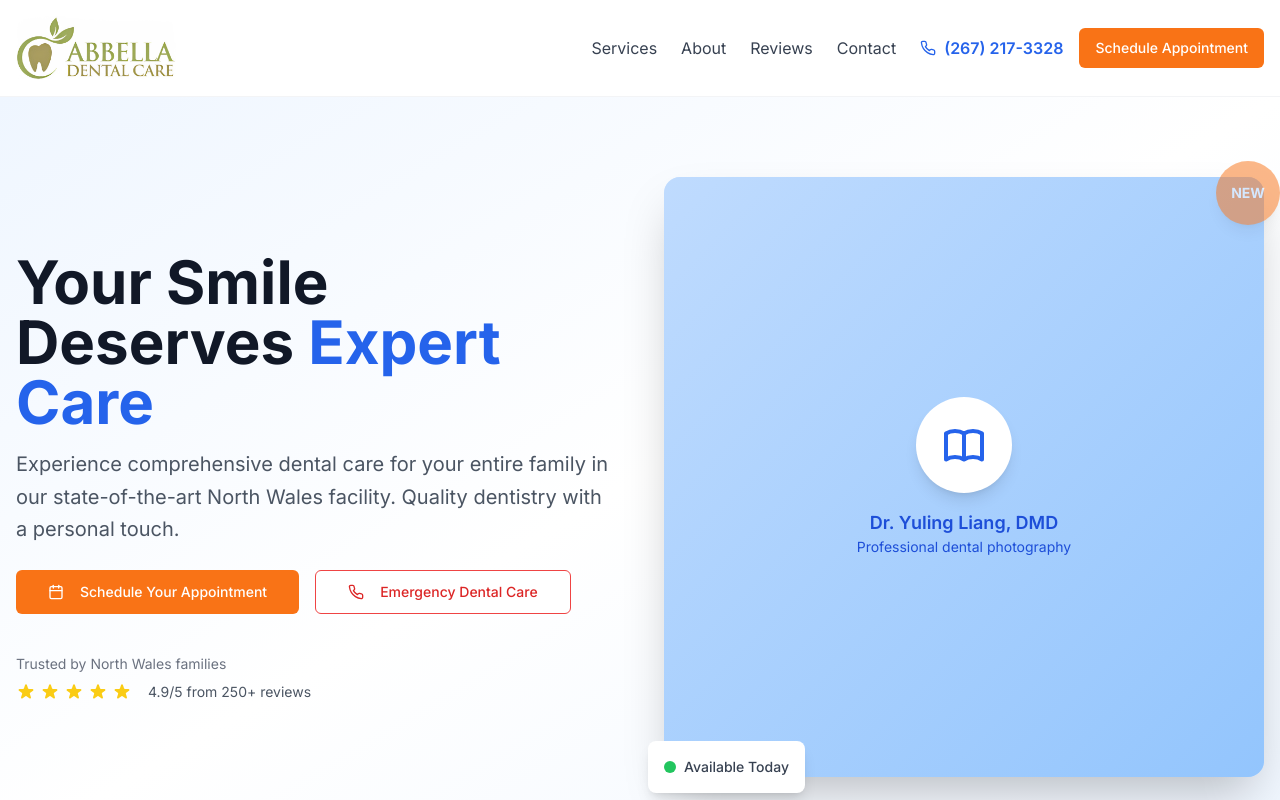
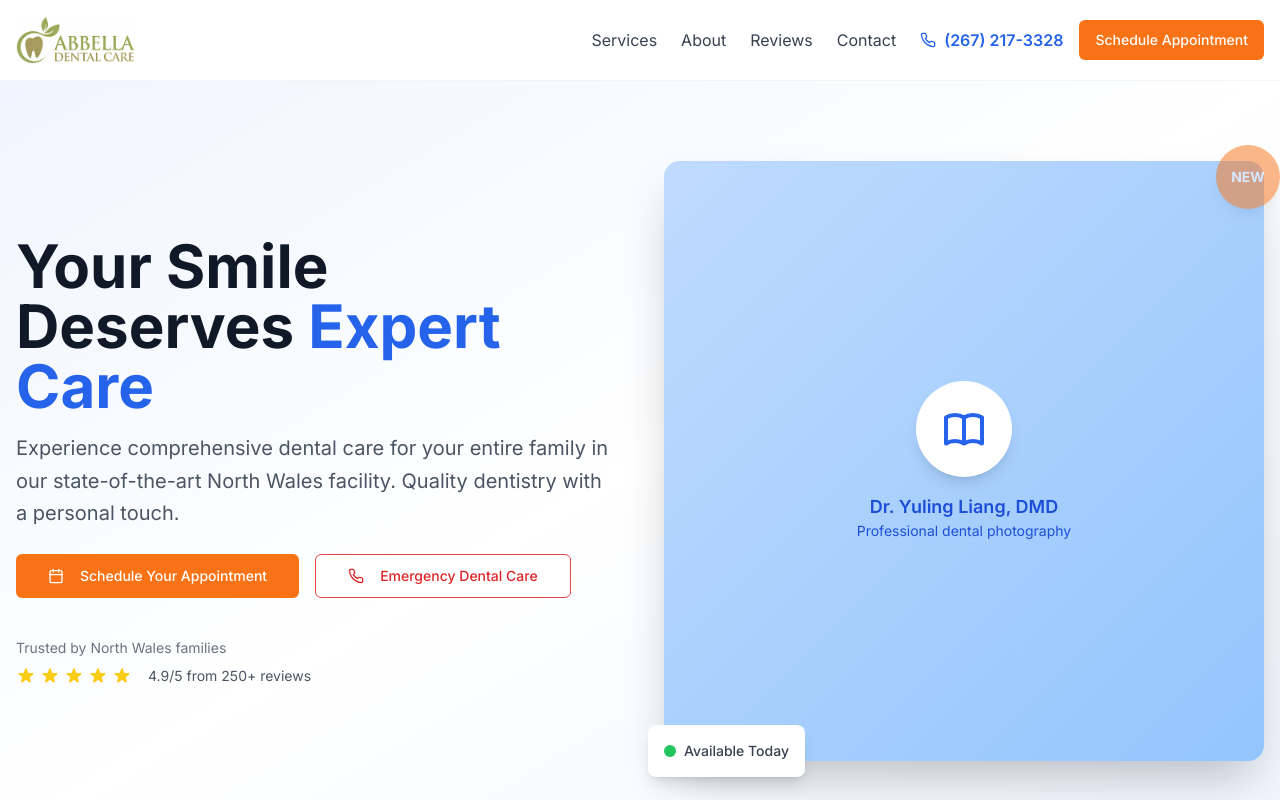
Before and after one commit to arifuahmed1/abella-smile-rebuild, a React (Vite) app: page / in a window 1280 px wide. Shown: the top 800 px of the page. Built offline with nearby package versions, Linux system fonts and the light colour scheme.

Commit message:
Reverted to commit 2f19c63ea890b40cf553a203822acf3a6fcb502a

```diff
--- a/src/pages/Index.tsx
+++ b/src/pages/Index.tsx
@@ -1,4 +1,3 @@
-
 import React from 'react';
 import { Phone, MapPin, Clock, Star, Shield, Heart, Award, Users } from 'lucide-react';
 import { Button } from '@/components/ui/button';
@@ -35,8 +34,8 @@ const Index = () => {
         <div className="container mx-auto px-4 py-4">
           <div className="flex items-center justify-between">
             {/* Logo */}
-            <div className="flex items-center justify-center">
-              <img alt="Abbella Dental Care Logo" className="h-16 w-auto" src="/lovable-uploads/61a5f27e-f468-422b-a817-afaaa2130a4e.png" />
+            <div className="flex items-center space-x-3">
+              <img alt="Abbella Dental Care Logo" className="h-12 w-auto" src="/lovable-uploads/b30c4365-1bbe-495b-90e1-c71a31115905.png" />
             </div>
 
             {/* Desktop Navigation & Contact */}
```
Also changed, not shown: public/lovable-uploads/61a5f27e-f468-422b-a817-afaaa2130a4e.png (deleted).
